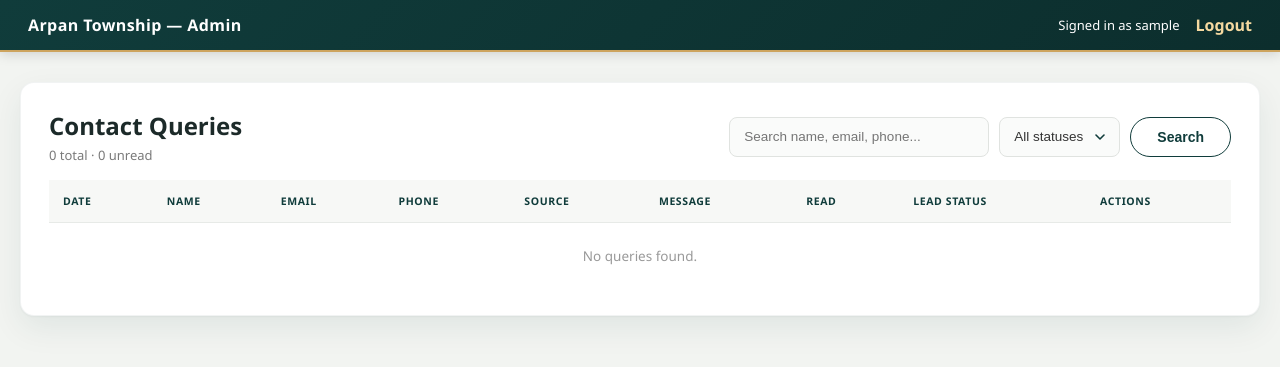
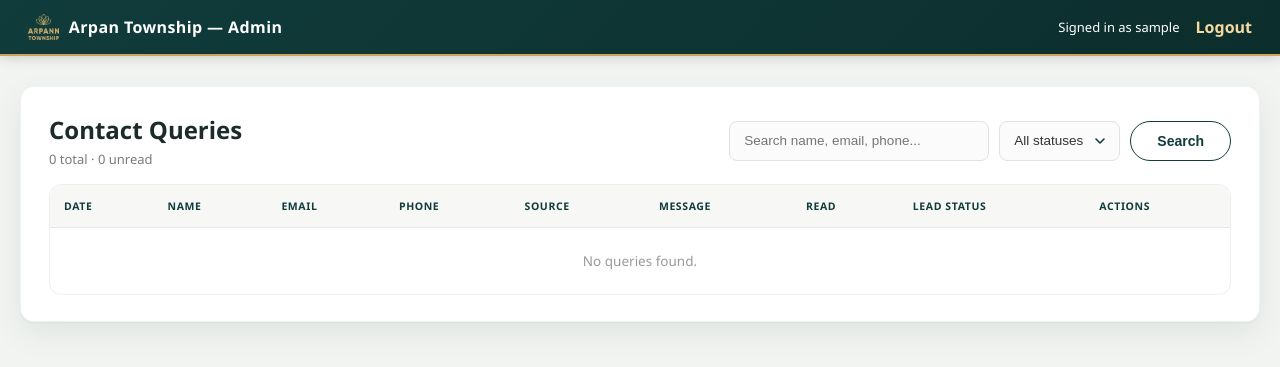
Before and after one commit to bhupindersinghsaggu/ARPANTOWNSHIP, a PHP site: page /admin/index.php in a window 1280 px wide. Shown: the top 367 px of the page. Run offline with PHP 8.4, Linux system fonts and the light colour scheme; the visitor is signed in with stand-in values (Sample User, id 1); data that the repository does not hold is empty.

Commit message:
Update index.php

```diff
--- a/admin/index.php
+++ b/admin/index.php
@@ -124,7 +124,7 @@ function admin_page_url(int $p, string $search, string $statusFilter): string
 <div id="topProgressBar"></div>
 
 <div class="admin-topbar">
-    <div class="brand">Arpan Township — Admin</div>
+    <div class="brand"><img src="../images/logo.png" alt=""> Arpan Township — Admin</div>
     <button type="button" class="admin-hamburger" id="adminHamburger" aria-label="Menu">
         <span></span><span></span><span></span>
     </button>
@@ -159,7 +159,7 @@ function admin_page_url(int $p, string $search, string $statusFilter): string
             <div class="admin-alert error"><?php echo htmlspecialchars($actionMessage); ?></div>
         <?php endif; ?>
 
-        <div style="overflow-x:auto;">
+        <div class="admin-table-wrap" style="overflow-x:auto;">
         <table class="admin-table">
             <thead>
                 <tr>
```
